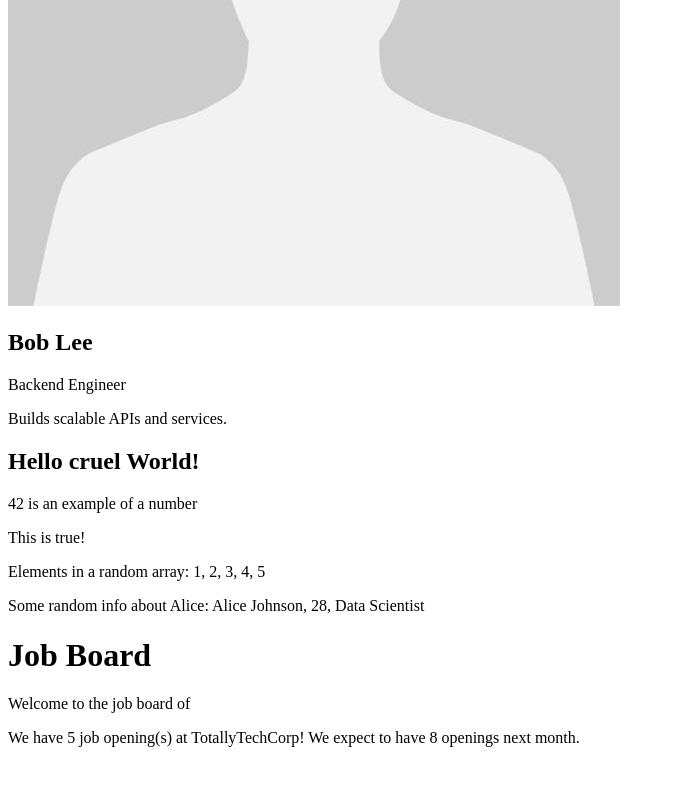
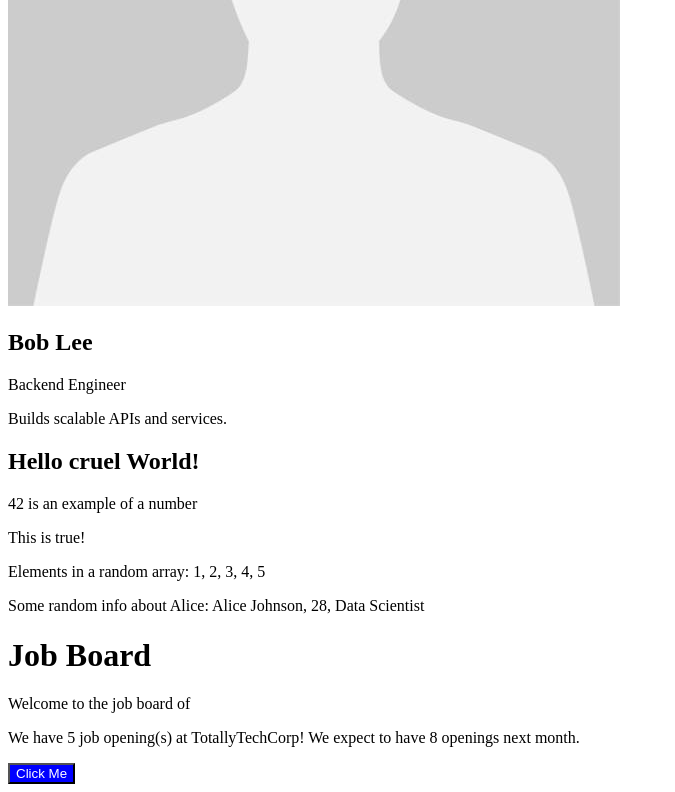
Before and after one commit to Cypherpol0/IT-OR, a React (Create React App) app in the folder react-sample1/: page / in a window 1280 px wide. Shown: the part 1888-2680 px from the top of the page, without its empty margins (0-675 px from the left). Before the commit the page ends 2651 px from the top, so only its background shows below. Built offline with nearby package versions, Linux system fonts and the light colour scheme.

Commit message:
Css for button

```diff
--- a/react-sample1/src/App.js
+++ b/react-sample1/src/App.js
@@ -3,6 +3,7 @@ import ProfileCard from "./ProfileCard";
 import EmptyProfPic from "./EmptyProfPic.jpg";
 import VarDisplay from "./VarDisplay";
 import JobBoard from "./JobBoard";
+import StyledButtons from "./StyledButtons";
 
 const App = () => {
   const userProfile = {
@@ -34,6 +35,7 @@ const App = () => {
       <ProfileCard {...userProfile3} />
        <VarDisplay />
        <JobBoard />
+       <StyledButtons />
     </div>
   );
 };
--- a/react-sample1/src/styledButtons.js
+++ b/react-sample1/src/styledButtons.js
@@ -1,5 +1,17 @@
 import React from 'react';
 
-const styledButtons = () => {
-    let buttonContent = "Click Me";
+const StyledButtons = () => {
     const isDisabled = false;
+    const buttonStyle = {
+        backgroundColor: isDisabled ? 'gray' : 'blue',
+        color: 'white',
+    };
+
+    return (
+        <div>
+            <button className="button0" disabled={isDisabled} style={buttonStyle} value = "Click Me">Click Me</button>
+        </div>
+    );
+}
+
+export default StyledButtons;
```
